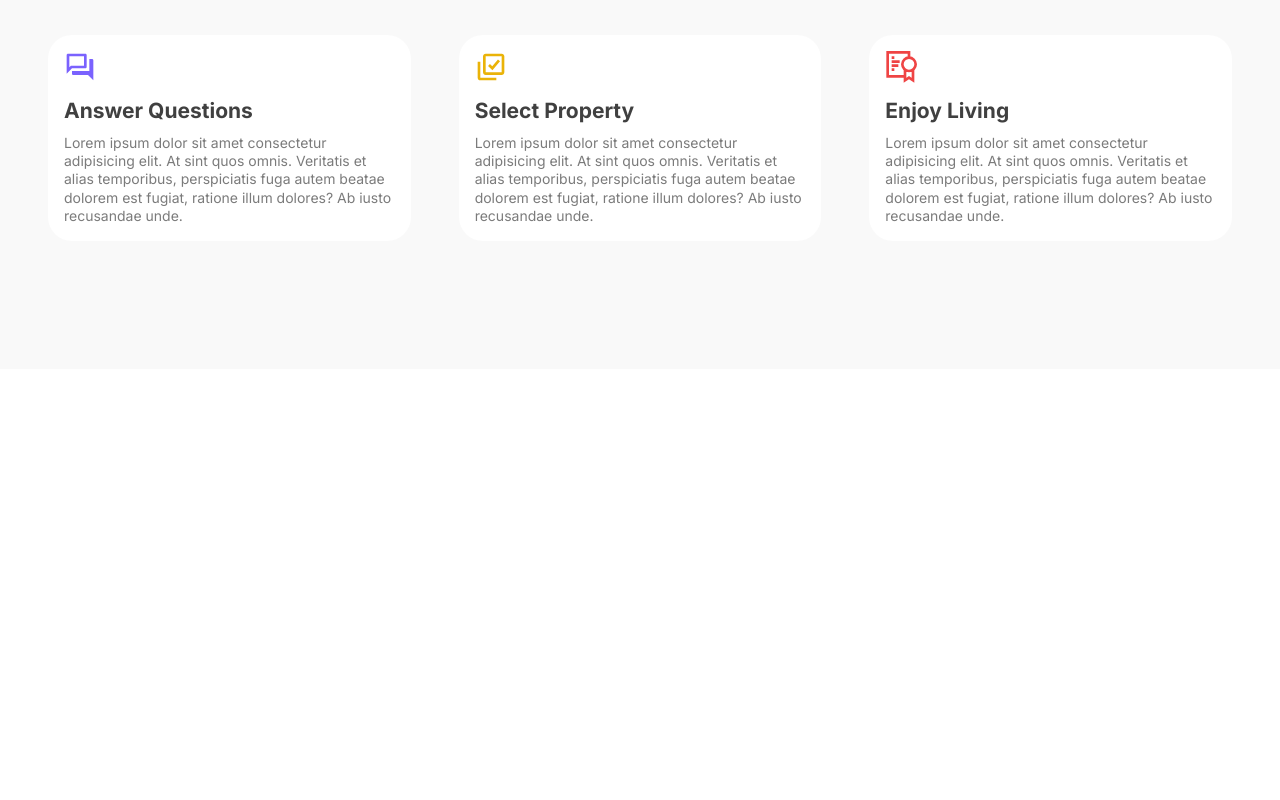
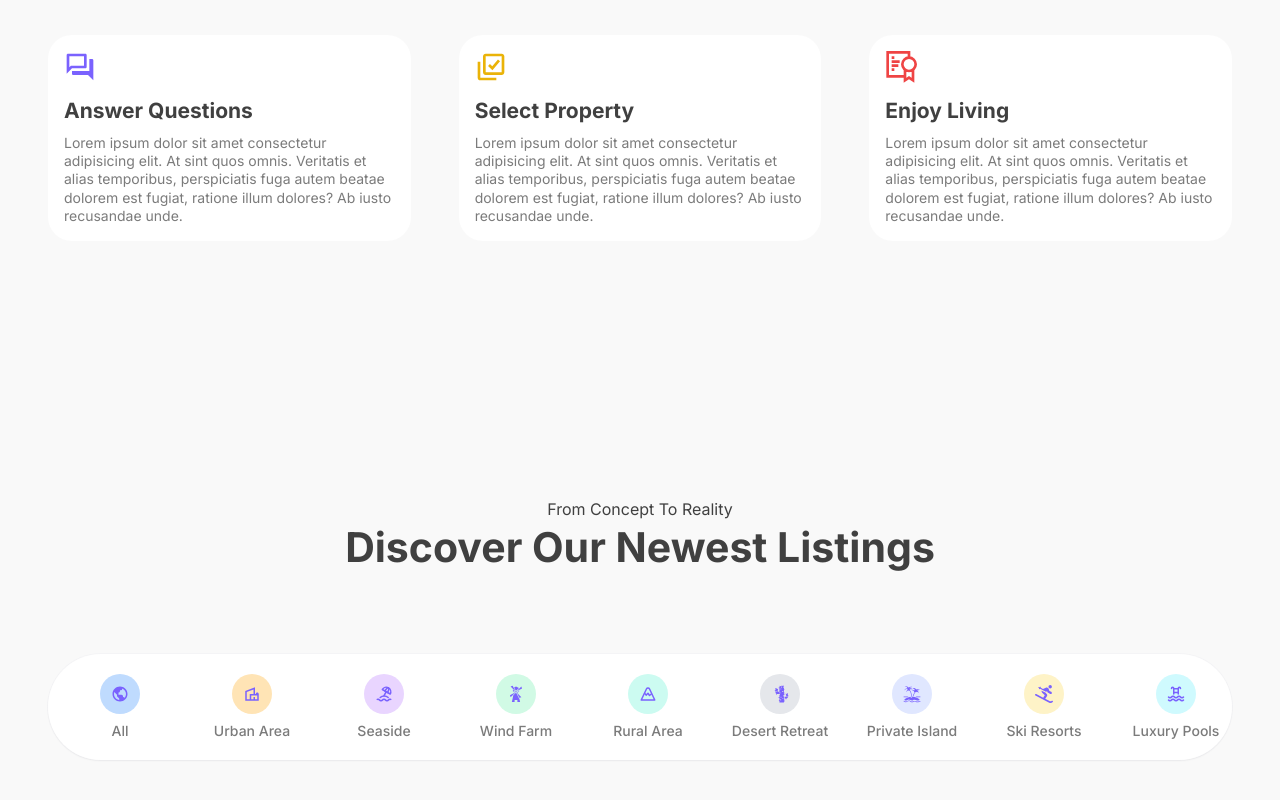
Before and after one commit to LATIFI-Aya/Doorway-Dreams, a React (Vite) app in the folder client/: page / in a window 1280 px wide. Shown: the part 892-1692 px from the top of the page. Before the commit the page ends 1261 px from the top, so only its background shows below. Built offline with nearby package versions, Linux system fonts and the light colour scheme.

Commit message:
create and complete Linstings section

```diff
--- a/client/src/components/Feature.jsx
+++ b/client/src/components/Feature.jsx
@@ -9,7 +9,7 @@ const Feature = () => {
     <section className='max-padd-container py-16 xl:py-32'>
         {/* title */}
         <div className='text-center pb-16'>
-            <h6 className='capitalize'> Feaw Steps to your naw home </h6>
+            <h6 className='capitalize'> Few Steps to your naw home </h6>
             <h2 className='h2 capitalize'>This is how easy it can be </h2>
         </div>
         <div className='grid grid-cols-1 sm:grid-cols-2 lg:grid-cols-3 gap-12'>
--- /dev/null
+++ b/client/src/components/Linstings.jsx
@@ -0,0 +1,26 @@
+import React from 'react'
+import { categories } from './../assets/data';
+
+const Linstings = () => {
+  return (
+    <section id='listing' className='max-padd-container py-16 xl:py-32'>
+      {/* Title */}
+      <div className='text-center pb-16'>
+        <h6 className='capitalize'> From concept to reality </h6>
+        <h2 className='h2 capitalize'>Discover our newest listings </h2>
+      </div>
+      {/*  Categories container */}
+      <div className='hide-scrollbar flex gap-x-1 bg-white ring-1 ring-slate-400/5 shadow-sm rounded-full px-2 py-3 overflow-x-auto mb-16' >
+        {categories.map((category) => (
+          <div key={category.label} className='flexCenter flex-col gap-2 p-2 rounded-xl cursor-pointer min-w-24 xl:min-w-32' style={{flexShrink:0}}>
+            <div className='text-secondary rounded-full h-10 w-10 p-2 flexCenter text-lg' style={{backgroundColor: `${category.color}`}}>{category.icon}</div>
+            <p className='medium-14'>{category.label}</p>
+          </div>
+
+        ))}
+      </div>
+    </section>
+  );
+};
+
+export default Linstings;
--- a/client/src/pages/Home.jsx
+++ b/client/src/pages/Home.jsx
@@ -2,6 +2,7 @@ import React from 'react'
 import Header from '../components/Header'
 import Hero from '../components/Hero'
 import Feature from '../components/Feature'
+import Linstings from '../components/Linstings'
 
  const Home = () => {
   return (
@@ -9,7 +10,7 @@ import Feature from '../components/Feature'
         <Header/>
         <Hero />
         <Feature />
-
+        <Linstings />
     </>
   )
 }
```
